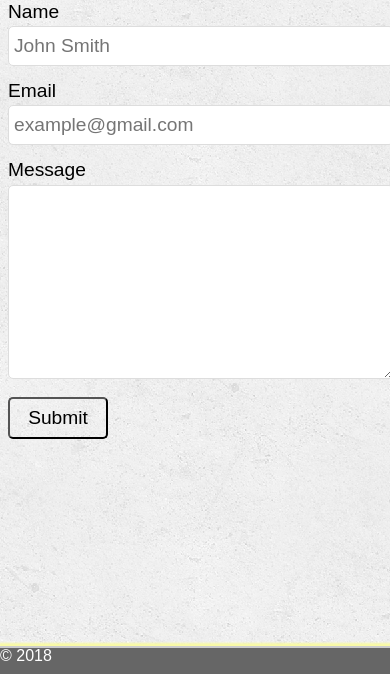
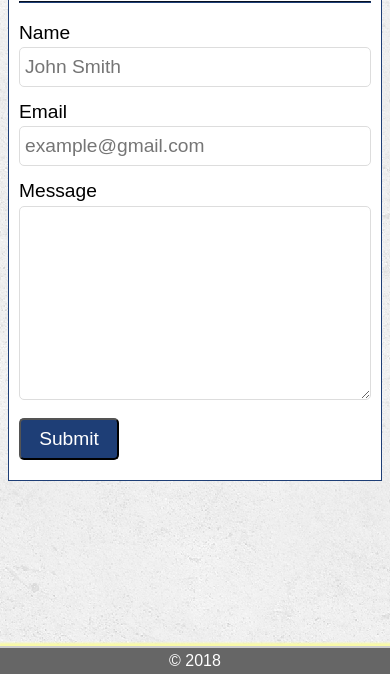
Before and after one commit to htira2001/rb-02b-responsive-portfolio, a plain HTML site: page contact.html in a window 390 px wide. Shown: the part 170-844 px from the top of the page. Drawn offline with Linux system fonts and the light colour scheme.

Commit message:
responsive contact page

```diff
--- a/assets/css/styles.css
+++ b/assets/css/styles.css
@@ -126,38 +126,6 @@
 	font-family: var(--font-family-content);
 }
 
-/* Contact Page CSS */
-label, input {
-	display: block;
-}
-
-label {
-	margin-bottom: 5px;
-	font-size: var(--font-size-md);
-}
-
-input, textarea {
-	width: 100%;
-	margin-bottom: 15px;
-	font-size: var(--font-size-md);
-	padding: 8px 5px;
-	border: 1px solid #ddd;
-	border-radius: 5px;
-}
-
-input:focus, textarea:focus {
-	background-color: var(--light-border-shadow-color);
-}
-
-button {
-	width: 100px;
-	font-size: var(--font-size-md);
-	padding: 8px 5px;
-	border-radius: 5px;
-	color: var(--light-font-color);
-	background-color: var(--dark-bg-color);
-}
-
 /* Portfolio Page CSS */
 .portfolio-section {
 	font-size: var(--font-size-md);
@@ -193,6 +161,39 @@
 	box-shadow:
 		inset 0px 11px 8px -11px var(--color5),
 		inset 0px -11px 8px -11px var(--color5);
+}
+
+/* Contact Page CSS */
+label, input {
+	display: block;
+}
+label {
+	margin-bottom: 5px;
+	font-size: var(--font-size-md);
+}
+input,
+textarea {
+	box-sizing: border-box;
+	-webkit-box-sizing: border-box;
+	-moz-box-sizing: border-box;
+	width: 100%;
+	margin-bottom: 15px;
+	font-size: var(--font-size-md);
+	padding: 8px 5px;
+	border: 1px solid #ddd;
+	border-radius: 5px;
+}
+input:focus,
+textarea:focus {
+	background-color: var(--color5);
+}
+button {
+	width: 100px;
+	font-size: var(--font-size-md);
+	padding: 8px 5px;
+	border-radius: 5px;
+	color: var(--color2);
+	background-color: var(--color1);
 }
 
 /* Media Queries */
--- a/contact.html
+++ b/contact.html
@@ -9,7 +9,7 @@
   <link rel="stylesheet" href="assets/css/reset.css">
   <link rel="stylesheet" href="assets/css/styles.css">
   <script>
-    function show_alert() {
+    function showAlert() {
       var nameValue = document.getElementById("name").value;
       var messageValue = document.getElementById("message").value;
       if (nameValue && messageValue) {
@@ -28,15 +28,16 @@
       <div class="nav-content-container">
         <div class="nav-left center">Zeus</div>
         <div class="nav-right center">
-          <a href="/rb-00-portfolio/">About</a>
+          <a href="/rb-02-responsive-portfolio/">About</a>
           <span>|</span>
-          <a href="/rb-00-portfolio/portfolio">Portfolio</a>
+          <a href="/rb-02-responsive-portfolio/portfolio">Portfolio</a>
           <span>|</span>
           <a href="#">Contact</a>
         </div>
       </div>
     </nav>
     <main>
+      <div class="main-content-container">
         <header>
           <h1>Contact</h1>
         </header>
@@ -50,13 +51,16 @@
             <label for="message">Message</label>
             <textarea id="message" type="text" name="message" rows="8"></textarea>
           </form>
-        <button type="submit" form="contactForm" value="Submit" onclick="show_alert();">Submit</button>
+          <button type="submit" form="contactForm" value="Submit" onclick="showAlert();">Submit</button>
         </section>
+      </div>
     </main>
   </div>
+
+  <!-- Footer -->
   <footer>
     <div class="footer-content-container">
-      <div class="center">&copy; 2018</div>
+      <div class="footer">&copy; 2018</div>
     </div>
   </footer>
 </body>
```
Lines whose indentation alone changed are shown as unchanged.
